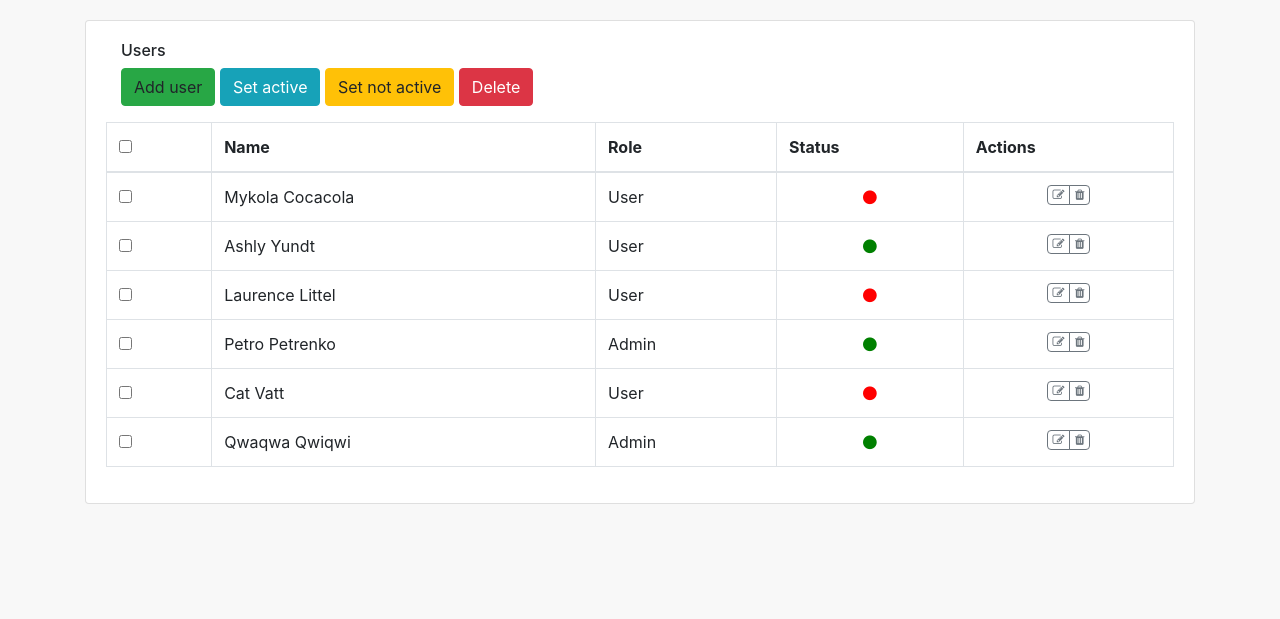
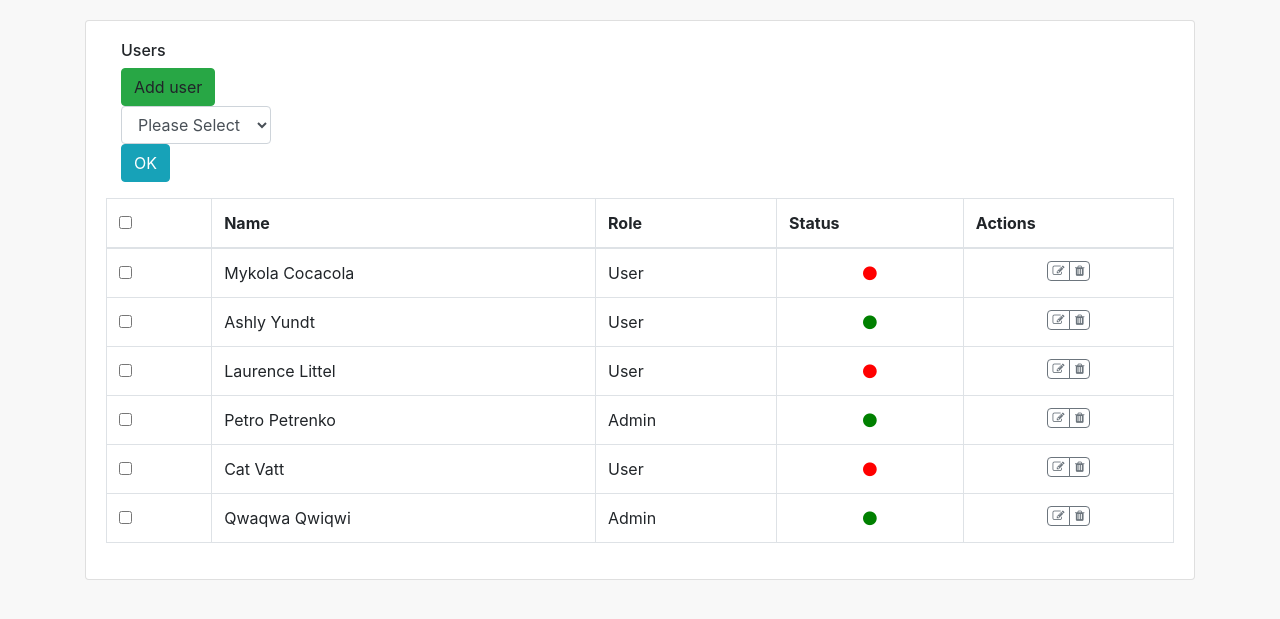
Before and after one commit to sv-dubov/Sprint, a PHP site: page / in a window 1280 px wide. Shown: the top 619 px of the page. Run offline with PHP 8.4, Linux system fonts and the light colour scheme; data comes from the database, SQL or seed files in the repository; some libraries are stand-ins or nearby versions.

Commit message:
Make actions by select and modals

```diff
--- a/assets/js/script.js
+++ b/assets/js/script.js
@@ -72,48 +72,21 @@ $(document).on("click", "#delete_single", function () {
     });
 });
 
-$(document).on("click", "#delete_multiple", function () {
+$(document).on("click", "#btn-actions", function () {
+    let action_value = document.getElementById('actions').value;
     let user = [];
     $(".user_checkbox:checked").each(function () {
         user.push($(this).data('user-id'));
     });
     if (user.length < 1) {
-        alert("Please, select records");
+        $('.info-body').html('Please, select records');
+        $('#warningModal').modal('show');
     } else {
-        MULTIPLE_DELETE_WARNING = "Are you sure you want to delete selected " + (user.length > 1 ? "users" : "user") + "?";
-        let confirmed = confirm(MULTIPLE_DELETE_WARNING);
-        if (confirmed === true) {
-            let selected_values = user.join(",");
-            $.ajax({
-                type: "post",
-                url: "backend/save.php",
-                cache: false,
-                data: {
-                    type: 'multiple_delete',
-                    id: selected_values
-                },
-                success: function (response) {
-                    let ids = response.split(",");
-                    for (let i = 0; i < ids.length; i++) {
-                        $("#" + ids[i]).remove();
-                    }
-                }
-            });
+        if (action_value === '0') {
+            $('.info-body').html('Please, select action');
+            $('#warningModal').modal('show');
         }
-    }
-});
-
-$(document).on("click", "#set_active_multiple", function () {
-    let user = [];
-    $(".user_checkbox:checked").each(function () {
-        user.push($(this).data('user-id'));
-    });
-    if (user.length < 1) {
-        alert("Please, select records");
-    } else {
-        MULTIPLE_SET_ACTIVE_WARNING = "Are you sure you want to set selected " + (user.length > 1 ? "users" : "user") + " active?";
-        let confirmed = confirm(MULTIPLE_SET_ACTIVE_WARNING);
-        if (confirmed === true) {
+        if (action_value === '1') {
             let selected_values = user.join(",");
             $.ajax({
                 type: "post",
@@ -124,25 +97,10 @@ $(document).on("click", "#set_active_multiple", function () {
                     id: selected_values
                 },
                 success: function () {
-                        alert('User\'s statuses was set on active!');
-                        location.reload();
+                    location.reload();
                 }
             });
-        }
-    }
-});
-
-$(document).on("click", "#set_inactive_multiple", function () {
-    let user = [];
-    $(".user_checkbox:checked").each(function () {
-        user.push($(this).data('user-id'));
-    });
-    if (user.length < 1) {
-        alert("Please, select records");
-    } else {
-        MULTIPLE_SET_INACTIVE_WARNING = "Are you sure you want to set selected " + (user.length > 1 ? "users" : "user") + " not active?";
-        let confirmed = confirm(MULTIPLE_SET_INACTIVE_WARNING);
-        if (confirmed === true) {
+        } else if (action_value === '2') {
             let selected_values = user.join(",");
             $.ajax({
                 type: "post",
@@ -153,9 +111,29 @@ $(document).on("click", "#set_inactive_multiple", function () {
                     id: selected_values
                 },
                 success: function () {
-                    alert('User\'s statuses was set on not active!');
                     location.reload();
                 }
+            });
+        } else if (action_value === '3') {
+            $('#deleteUserModal').modal('show');
+            let selected_values = user.join(",");
+            $('#delete_single').click(function () {
+                $.ajax({
+                    type: "post",
+                    url: "backend/save.php",
+                    cache: false,
+                    data: {
+                        type: 'multiple_delete',
+                        id: selected_values
+                    },
+                    success: function (response) {
+                        $('#deleteUserModal').modal('hide');
+                        let ids = response.split(",");
+                        for (let i = 0; i < ids.length; i++) {
+                            $("#" + ids[i]).remove();
+                        }
+                    }
+                });
             });
         }
     }
--- a/index.php
+++ b/index.php
@@ -29,11 +29,13 @@ include 'backend/database.php';
                                 </div>
                                 <div class="col-sm-6">
                                     <a id="addUser" class="btn btn-success" data-toggle="modal">Add user</a>
-                                    <a href="JavaScript:void(0);" class="btn btn-info" id="set_active_multiple">Set
-                                        active</a>
-                                    <a href="JavaScript:void(0);" class="btn btn-warning" id="set_inactive_multiple">Set
-                                        not active</a>
-                                    <a href="JavaScript:void(0);" class="btn btn-danger" id="delete_multiple">Delete</a>
+                                    <select class="form-control" id="actions" style="width:auto;">
+                                        <option selected="selected" value="0" disabled>Please Select</option>
+                                        <option value="1">Set active</option>
+                                        <option value="2">Set not active</option>
+                                        <option value="3">Delete</option>
+                                    </select>
+                                    <button type="button" class="btn btn-info" id="btn-actions">OK</button>
                                 </div>
                             </div>
                             <div class="e-table">
@@ -177,6 +179,21 @@ include 'backend/database.php';
                     </div>
                 </div>
             </div>
+            <!-- Warnings Modal -->
+            <div class="modal" id="warningModal">
+                <div class="modal-dialog">
+                    <div class="modal-content">
+                        <div class="modal-header">
+                            <h4 class="modal-title">Warning!</h4>
+                            <button type="button" class="close" data-dismiss="modal">&times;</button>
+                        </div>
+                        <div class="modal-body info-body"></div>
+                        <div class="modal-footer">
+                            <button type="button" class="btn btn-danger" data-dismiss="modal">Close</button>
+                        </div>
+                    </div>
+                </div>
+            </div>
         </div>
     </div>
 </div>
```
